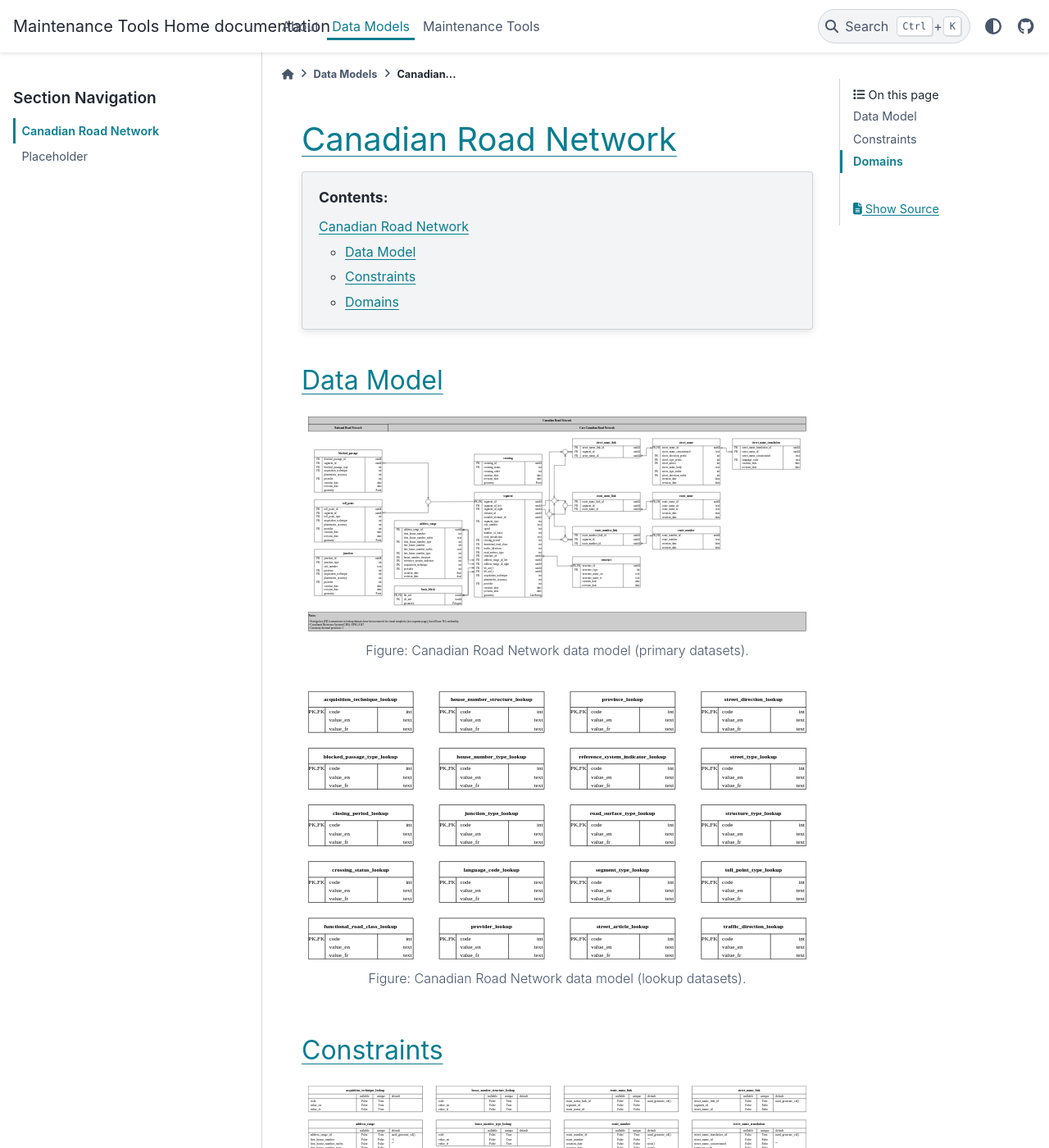
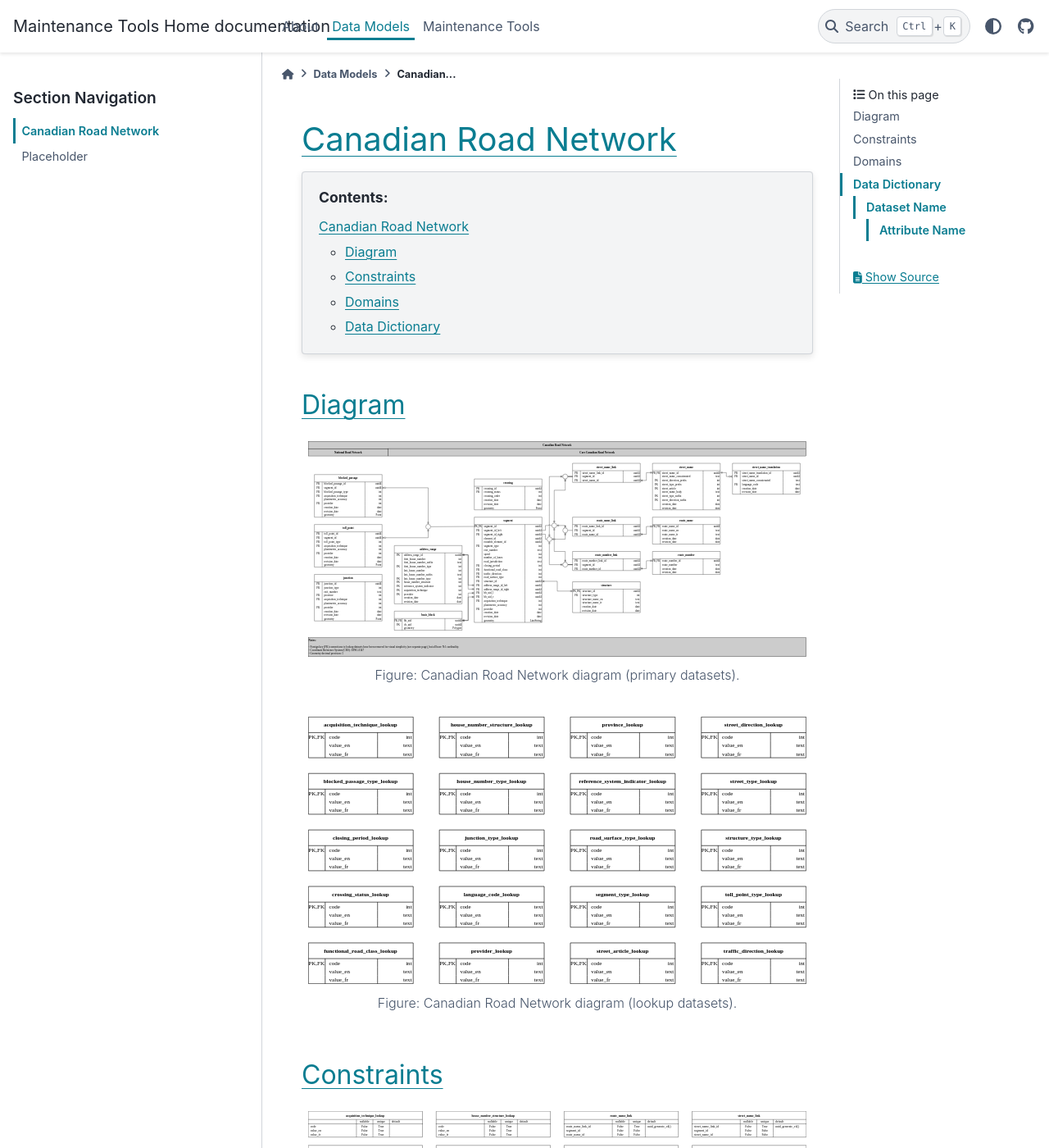
Before and after one commit to StatCan/egp-maintenance-tools, a Sphinx documentation site: the page built from docs/source/data_models/canadian_road_network.rst, in a window 1280 px wide and 1400 px high. Shown: the whole window at 82% size. Built offline with Sphinx 7.4.7 and the PyData theme 0.15.4, drawn with Linux system fonts in a browser that asks for light colours; some of the changed text lies outside the part shown.

Commit message:
[1] modified crn data model docs to fix header underline symbols, change data model term to diagram, and add placeholders for data dictionary section.

```diff
--- a/docs/source/data_models/canadian_road_network.rst
+++ b/docs/source/data_models/canadian_road_network.rst
@@ -5,31 +5,51 @@ Canadian Road Network
 .. contents:: Contents:
    :depth: 2
 
-Data Model
-----------
+Diagram
+=======
 
 .. figure:: /source/_static/data_models/canadian_road_network/canadian_road_network-primary_datasets.svg
-    :alt: Canadian Road Network data model (primary datasets).
+    :alt: Canadian Road Network diagram (primary datasets).
 
-    Figure: Canadian Road Network data model (primary datasets).
+    Figure: Canadian Road Network diagram (primary datasets).
 
 .. figure:: /source/_static/data_models/canadian_road_network/canadian_road_network-lookup_datasets.svg
-    :alt: Canadian Road Network data model (lookup datasets).
+    :alt: Canadian Road Network diagram (lookup datasets).
 
-    Figure: Canadian Road Network data model (lookup datasets).
+    Figure: Canadian Road Network diagram (lookup datasets).
 
 Constraints
------------
+===========
 
 .. figure:: /source/_static/data_models/canadian_road_network/canadian_road_network-constraints.svg
-    :alt: Canadian Road Network data model constraints.
+    :alt: Canadian Road Network constraints.
 
-    Figure: Canadian Road Network data model constraints.
+    Figure: Canadian Road Network constraints.
 
 Domains
--------
+=======
 
 .. figure:: /source/_static/data_models/canadian_road_network/canadian_road_network-domains.svg
-    :alt: Canadian Road Network data model domains.
+    :alt: Canadian Road Network domains.
 
-    Figure: Canadian Road Network data model domains.
+    Figure: Canadian Road Network domains.
+
+Data Dictionary
+===============
+
+Dataset Name
+------------
+
+Description of dataset.
+
+Attribute Name
+^^^^^^^^^^^^^^
+
+Description of attribute.
+
+.. csv-table::
+   :header: "Code", "Label", "Definition"
+   :widths: auto
+   :align: left
+
+   ...placeholder for table - only populate for attributes with domains...
```
